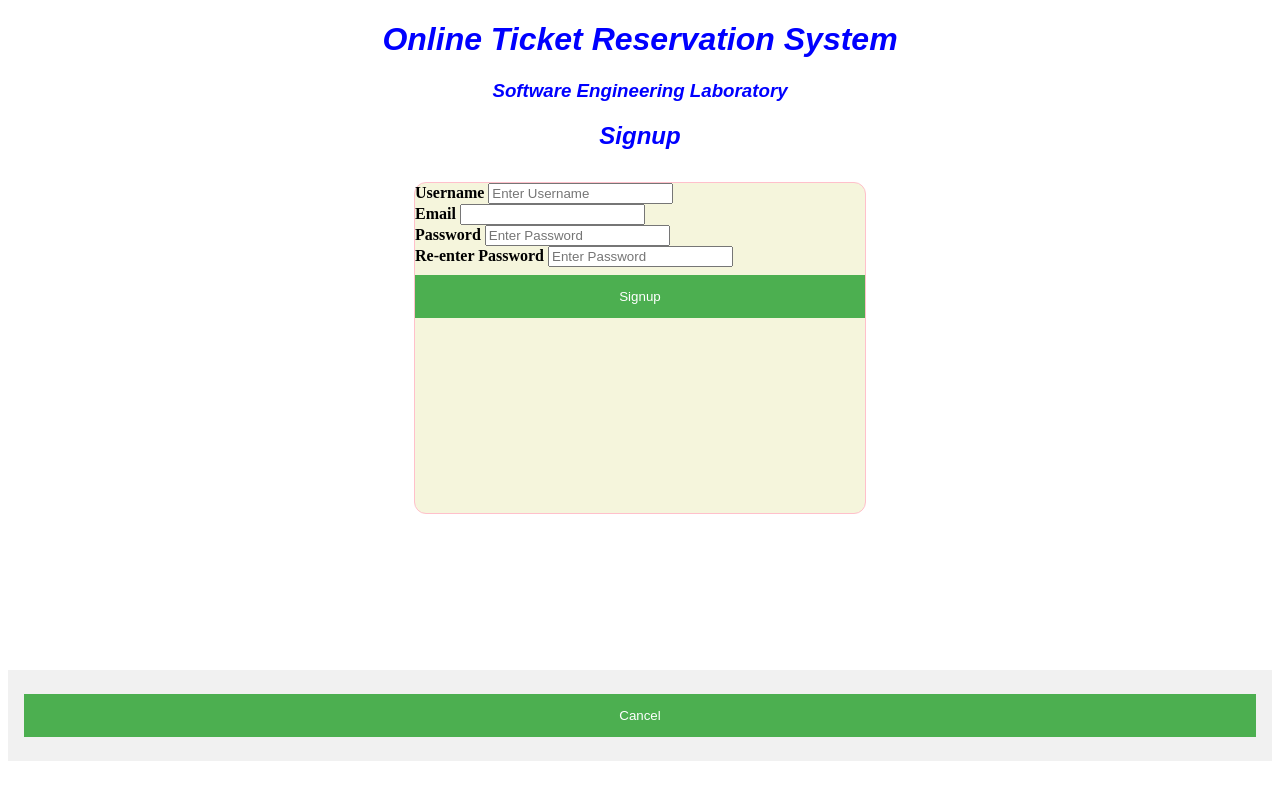
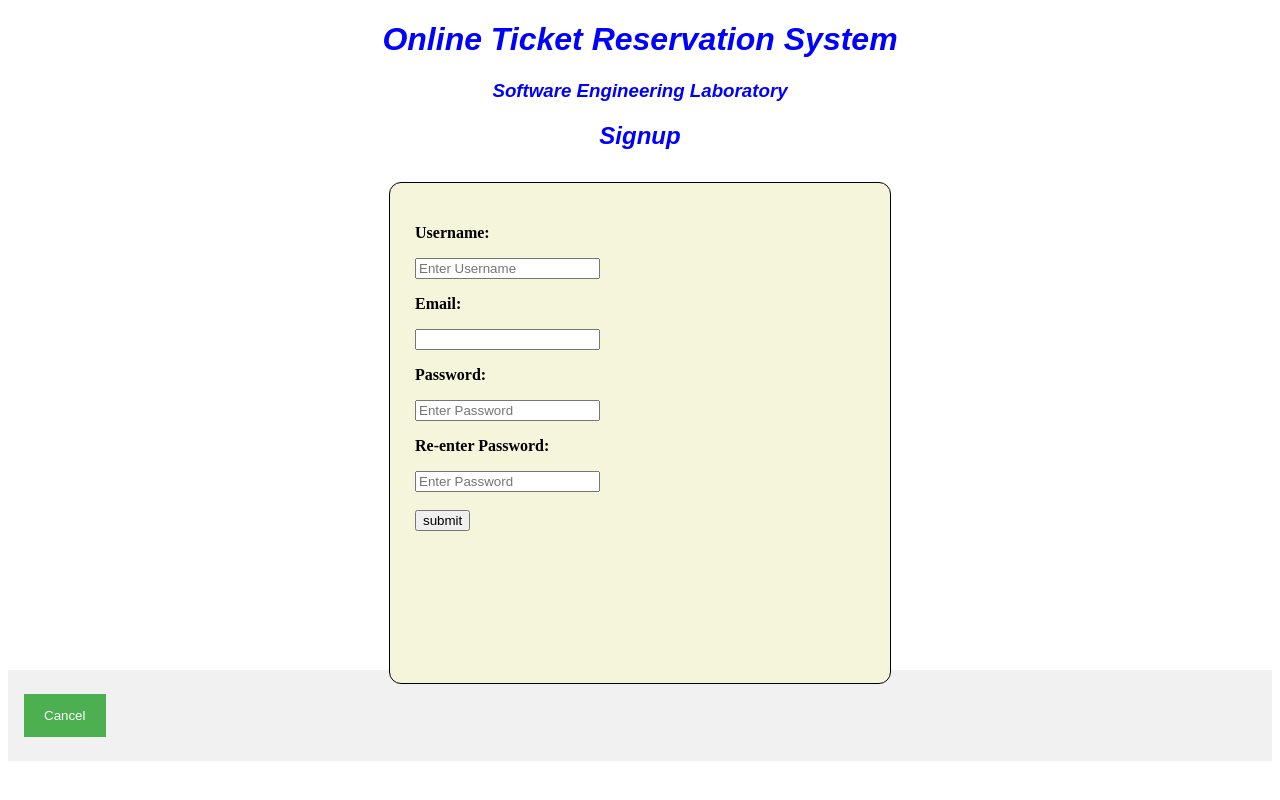
Before and after one commit to Harepitlord/Online_Ticket_System, a PHP site: page /Signup.html in a window 1280 px wide. Run offline with PHP 8.4, Linux system fonts and the light colour scheme.

Commit message:
17/11/2020- basic client-side scripting

```diff
--- a/src/webpage/Signup.html
+++ b/src/webpage/Signup.html
@@ -12,22 +12,22 @@
     <h3 id="he1">Software Engineering Laboratory <br></h3>
     <h2 id="he1"> Signup</h2>
   </div>
-  <form action="signup.php" method="post">
+  <form >
   <div id="form_page">
     <div id="form_body">
-      <label for="uname"><b>Username</b></label>
+      <label for="uname"><p id="p1"><b>Username:</b></p></label>
       <input type="text" placeholder="Enter Username" name="uname" required><br>
-      <label for="email"><b>Email</b></label>
+      <label for="email"><p id="p1"><b>Email:</b></p></label>
       <input type="text" placeholder-"Enter Email ID" name="email" required><br>
-      <label for="psw"><b>Password</b></label>
+      <label for="psw"><p id="p1"><b>Password:</b></p></label>
       <input type="password" placeholder="Enter Password" name="psw" required><br>
-      <label for="rpsw"><b>Re-enter Password</b></label>
-      <input type="password" placeholder="Enter Password" name="rpsw" required><br>
-      <button type="submit">Signup</button><br>
+      <label for="rpsw"><p id="p1"><b>Re-enter Password:</b></p></label>
+      <input type="password" placeholder="Enter Password" name="rpsw" required> <br>
+      <br><input type="button" value="submit" onClick="javascript:dataAdd()"/><br>
     </div>
-    </div>
+  </div>
     <div class="container" style="background-color:#f1f1f1">
-      <button type="button" class="cancelbtn">Cancel</button>
+      <button onclick="location.href = 'homepage.html'" class="cancelbtn" style="width:auto;">Cancel </button>
     </div>
   </form>
 </body>
--- a/src/webpage/homepage.html
+++ b/src/webpage/homepage.html
@@ -6,7 +6,7 @@
     <link rel="stylesheet" href="mystyles.css"/>
     <script src="myscript.js"></script>
 </head>
-<body>
+<body id="b1">
   <div id="head">
     <h1 id="he1"> Online Ticket Reservation System</h1>
     <h3 id="he1">Software Engineering Laboratory </h3>
--- a/src/webpage/mystyles.css
+++ b/src/webpage/mystyles.css
@@ -6,6 +6,17 @@
     font-style: italic;
     font-weight: bold;
 
+}
+
+#b1 {
+  background-image: url('train.jpg');
+  background-size: 100%;
+  background-position: center;
+}
+
+#p1 {
+  text-align: 50px;
+  font-weight: bold;
 }
 
 button {
@@ -35,12 +46,13 @@ button {
 
 #form_body {
     border-radius: 12px;
-    height: 330px;
+    height: 450px;
     width: 450px;
     background-color: beige;
-    border: 1px solid pink;
+    border: 1px solid black;
     margin: auto;
     margin-top: 12px;
+    padding: 25px;
 }
 
 button:hover {
```
Also changed, not shown: src/webpage/myscript.js (+43 -0 lines), src/webpage/train.jpg (added), 1 other file.
